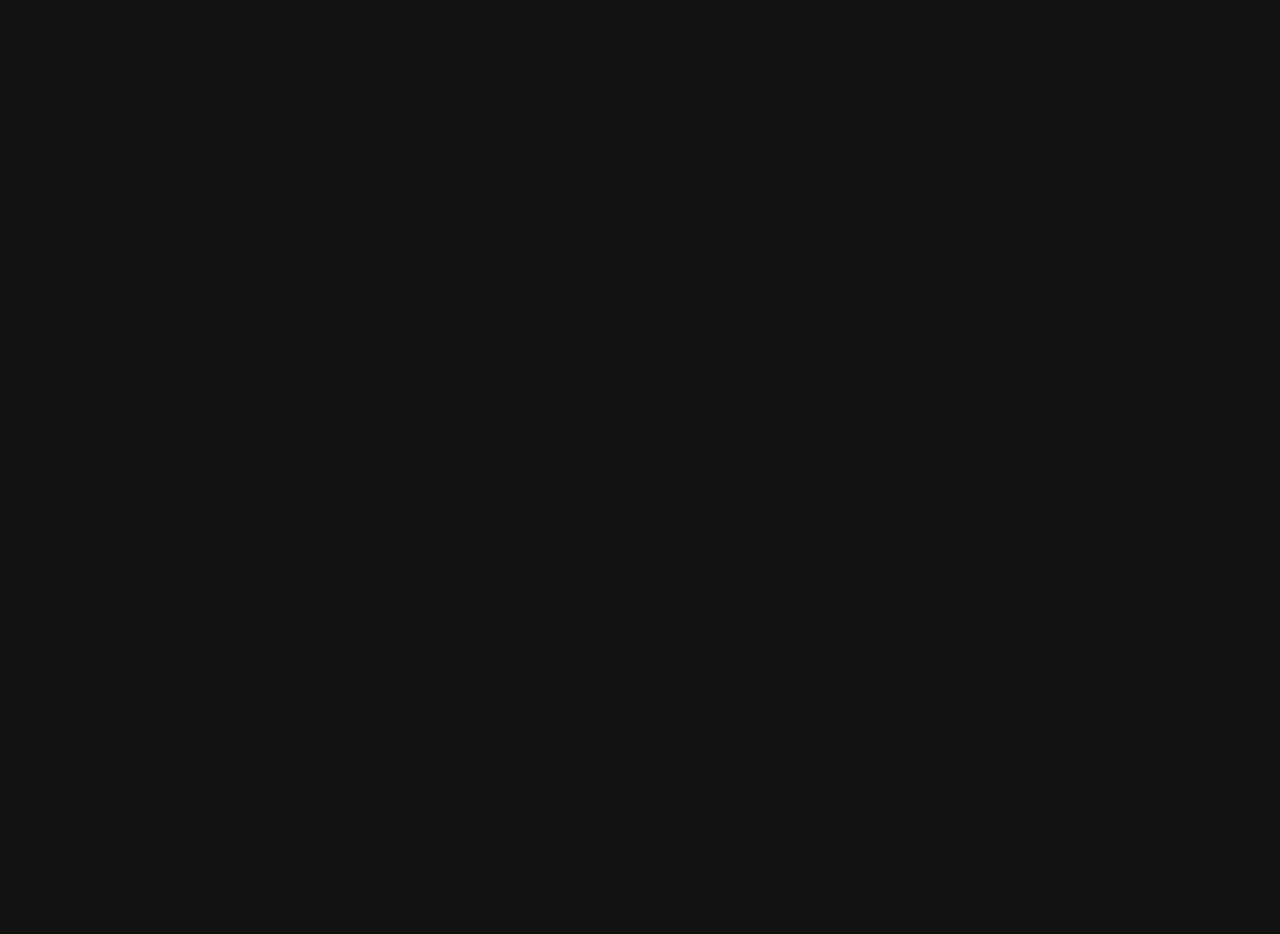
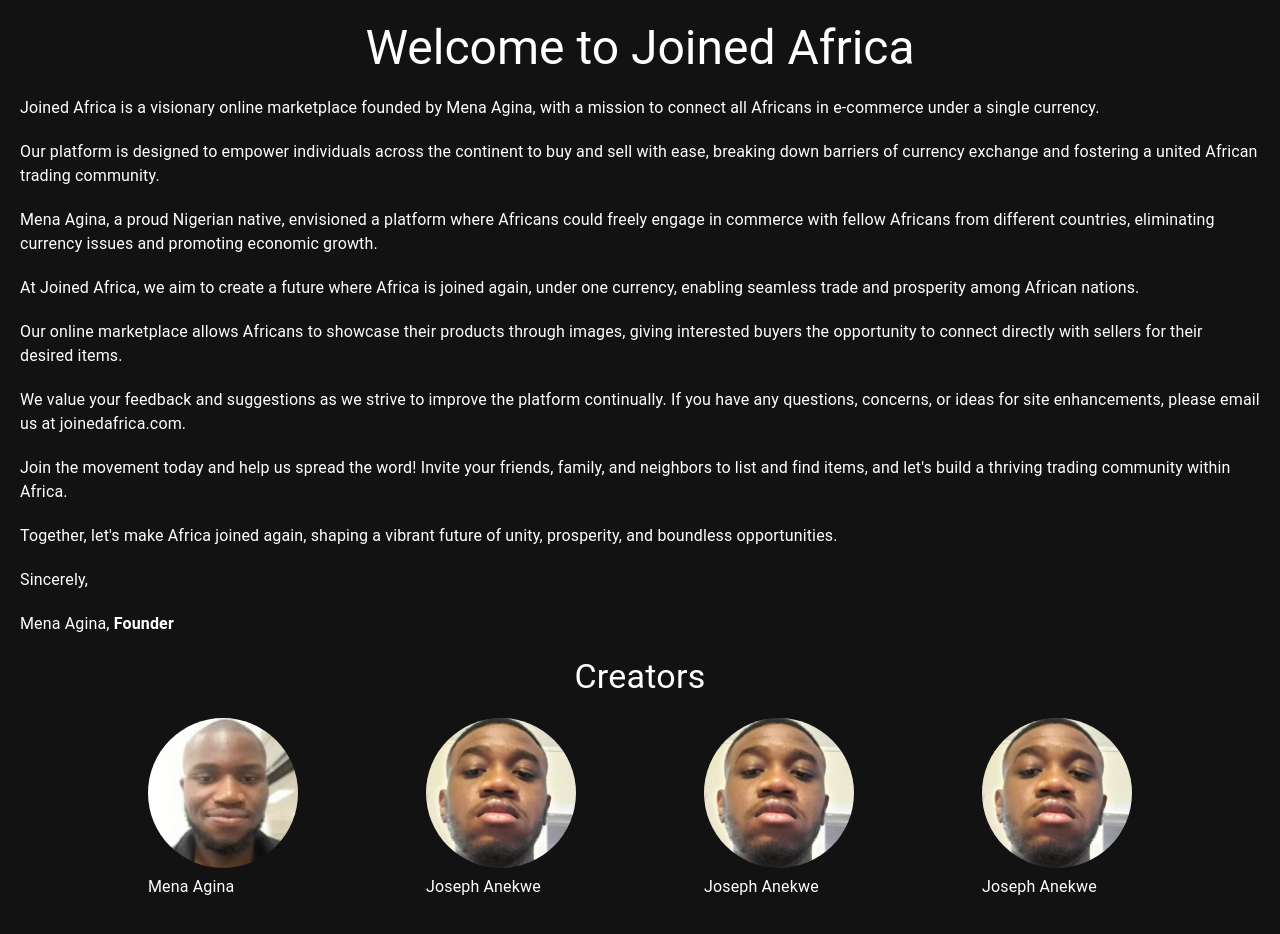
Before and after one commit to sam-the-tutor/Joinedafrica.com, a React (Vite) app: page /aboutus in a window 1280 px wide. Before the commit this address had no page. Shown: the top 934 px of the page. Before the commit the page ends 800 px from the top, so only its background shows below. Built offline with nearby package versions, Linux system fonts and the light colour scheme; what @dfinity/agent, @dfinity/assets would draw is missing.

Commit message:
1) Added social media links 2) Added content for About us page 3) Created contact us page 4) Reformatted ForLoggedInUser and NotLoggedInUser

```diff
--- a/src/App.jsx
+++ b/src/App.jsx
@@ -8,8 +8,11 @@
 import MyAccount from "./components/myAccount/index.jsx.jsx";
 import ViewCategory from "./components/views/category/index.jsx";
 import ViewPost from "./components/views/post/index.jsx";
+
 import ViewSubcategory from "./components/views/subcategory/index.jsx";
 import WelcomePage from "./components/welcomeToJoinedAfrica/index.jsx";
+import Aboutus from "./components/welcomeToJoinedAfrica/aboutus/index.jsx";
+import Contactus from "./components/welcomeToJoinedAfrica/contactus/index.jsx";
 import { AppContext } from "./context";
 import { ref, onValue } from "firebase/database";
 import { getFromSessionStorage } from "./util/functions.jsx";
@@ -70,6 +73,8 @@
             <Route exact path="home" element={<Body />}></Route>
             <Route exact path="my-account" element={<MyAccount />} />
             <Route exact path="view/post/:postId" element={<ViewPost />} />
+            <Route exact path="aboutus" element={<Aboutus />} />
+            <Route exact path="contactus" element={<Contactus />} />
             <Route
               exact
               path="view/category/:categoryName"
--- a/src/components/home/index.jsx
+++ b/src/components/home/index.jsx
@@ -58,11 +58,11 @@
             </List>
           </DrawerContainer>
         </Box>
-        {userLocation === null ? (
+        {/* {userLocation === null ? (
           <NotLoggedInUser />
         ) : (
           <ForLoggedInUser userLocation={userLocation} />
-        )}
+        )} */}
       </Box>
     </>
   );
--- /dev/null
+++ b/src/components/welcomeToJoinedAfrica/aboutus/index.jsx
@@ -0,0 +1,108 @@
+import React from "react";
+import { Typography, Box } from "@mui/material";
+import { team } from "./team";
+team;
+export default function Aboutus() {
+  return (
+    <Box>
+      <Box style={{ margin: "20px" }}>
+        <Typography style={{ textAlign: "center" }} variant="h3">
+          Welcome to Joined Africa
+        </Typography>
+      </Box>
+
+      <Box>
+        <Box style={{ margin: "20px" }}>
+          <Typography>
+            Joined Africa is a visionary online marketplace founded by Mena
+            Agina, with a mission to connect all Africans in e-commerce under a
+            single currency.
+          </Typography>
+        </Box>
+        <Box style={{ margin: "20px" }}>
+          <Typography>
+            Our platform is designed to empower individuals across the continent
+            to buy and sell with ease, breaking down barriers of currency
+            exchange and fostering a united African trading community.
+          </Typography>
+        </Box>
+        <Box style={{ margin: "20px" }}>
+          <Typography>
+            Mena Agina, a proud Nigerian native, envisioned a platform where
+            Africans could freely engage in commerce with fellow Africans from
+            different countries, eliminating currency issues and promoting
+            economic growth.
+          </Typography>
+        </Box>
+        <Box style={{ margin: "20px" }}>
+          <Typography>
+            At Joined Africa, we aim to create a future where Africa is joined
+            again, under one currency, enabling seamless trade and prosperity
+            among African nations.
+          </Typography>
+        </Box>
+        <Box style={{ margin: "20px" }}>
+          <Typography>
+            Our online marketplace allows Africans to showcase their products
+            through images, giving interested buyers the opportunity to connect
+            directly with sellers for their desired items.
+          </Typography>
+        </Box>
+        <Box style={{ margin: "20px" }}>
+          <Typography>
+            We value your feedback and suggestions as we strive to improve the
+            platform continually. If you have any questions, concerns, or ideas
+            for site enhancements, please email us at joinedafrica.com.
+          </Typography>
+        </Box>
+        <Box style={{ margin: "20px" }}>
+          <Typography>
+            Join the movement today and help us spread the word! Invite your
+            friends, family, and neighbors to list and find items, and let's
+            build a thriving trading community within Africa.
+          </Typography>
+        </Box>
+        <Box style={{ margin: "20px" }}>
+          <Typography>
+            Together, let's make Africa joined again, shaping a vibrant future
+            of unity, prosperity, and boundless opportunities.
+          </Typography>
+        </Box>
+        <Box style={{ margin: "20px" }}>
+          <Typography>Sincerely,</Typography>
+        </Box>
+        <Box style={{ margin: "20px" }}>
+          Mena Agina, <b>Founder</b>
+        </Box>
+      </Box>
+
+      <Box style={{ marginBottom:"40px", marginLeft:"20px", marginRight:"20px" }}>
+        <Typography style={{ textAlign: "center", marginBottom:"20px" }} variant="h4">
+          Creators
+        </Typography>
+        <Box
+          style={{
+            display: "flex",
+            flexWrap: "wrap",
+            justifyContent: "space-evenly",
+          }}
+        >
+          {team.map((member, index) => (
+            <Box key={index}>
+              <img
+                src={member.image}
+                style={{
+                  width: "150px",
+                  objectFit: "cover",
+                  height: "150px",
+                  borderRadius: "50%",
+                }}
+              />
+              <Typography>{member.name}</Typography>
+            </Box>
+          ))}
+        </Box>
+      </Box>
+    </Box>
+  );
+}
--- /dev/null
+++ b/src/components/welcomeToJoinedAfrica/aboutus/team.jsx
@@ -0,0 +1,18 @@
+export const team = [
+  {
+    name: "Mena Agina",
+    image: "./team/Mena_Agina.jpeg",
+  },
+  {
+    name: "Joseph Anekwe",
+    image: "./team/Joseph_Anekwe.jpg",
+  },
+  {
+    name: "Joseph Anekwe",
+    image: "./team/Joseph_Anekwe.jpg",
+  },
+  {
+    name: "Joseph Anekwe",
+    image: "./team/Joseph_Anekwe.jpg",
+  },
+];
--- /dev/null
+++ b/src/components/welcomeToJoinedAfrica/contactus/index.jsx
@@ -0,0 +1,10 @@
+import React from "react";
+import {Box,Typography} from "@mui/material";
+export default function Contactus(){
+    return(
+        <Box>
+            <Typography variant="h3" >Anything you want us to you?</Typography>
+
+        </Box>
+    )
+}
--- a/src/components/welcomeToJoinedAfrica/index.jsx
+++ b/src/components/welcomeToJoinedAfrica/index.jsx
@@ -5,7 +5,7 @@
 import YouTubeIcon from "@mui/icons-material/YouTube";
 import { Box, Button, Typography, Container } from "@mui/material";
 import React from "react";
-import { useNavigate } from "react-router-dom";
+import { useNavigate, Link } from "react-router-dom";
 
 import { Introduction } from "./style";
 import HowToGetStarted from "./HowToGetStarted";
@@ -131,26 +131,43 @@
         }}
       >
         <Box>
-          <Button sx={{ color: "black" }}>About us</Button>
-          <Button sx={{ color: "black" }}>Contact us</Button>
-          <Button sx={{ color: "black" }}>Privacy policy</Button>
+          <Button sx={{ color: "black" }} onClick={() => navigate("./aboutus")}>
+            About us
+          </Button>
+          <Button
+            sx={{ color: "black" }}
+            onClick={() => navigate("./contactus")}
+          >
+            Contact us
+          </Button>
         </Box>
         <Box>
-          <Button sx={{ color: "black" }}>
+          <a
+            href="https://www.linkedin.com/company/joinedafrica/"
+            style={{ color: "black", marginRight: "10px" }}
+          >
+            <LinkedInIcon />
+          </a>
+          <a
+            href="https://www.instagram.com/joinedafrica/"
+            style={{ color: "black", marginRight: "10px" }}
+          >
+            <InstagramIcon />
+          </a>
+
+          <a
+            href="https://www.facebook.com/JoinedAfrica"
+            style={{ color: "black", marginRight: "10px" }}
+          >
             <FacebookIcon />
-          </Button>
-          <Button sx={{ color: "black" }}>
+          </a>
+
+          <a
+            href="https://www.youtube.com/@JoinedAfrica/"
+            style={{ color: "black", marginRight: "10px" }}
+          >
             <YouTubeIcon />
-          </Button>
-          <Button sx={{ color: "black" }}>
-            <LinkedInIcon />
-          </Button>
-          <Button sx={{ color: "black" }}>
-            <TwitterIcon />
-          </Button>
-          <Button sx={{ color: "black" }}>
-            <InstagramIcon />
-          </Button>
+          </a>
         </Box>
       </Box>
     </Box>
```
Also changed, not shown: src/components/home/ForLoggedInUser.jsx (+23 -21 lines), src/components/home/NotLoggedInUser.jsx (+22 -20 lines), public/team/Joseph_Anekwe.jpg (added), public/team/Mena_Agina.jpeg (added).
